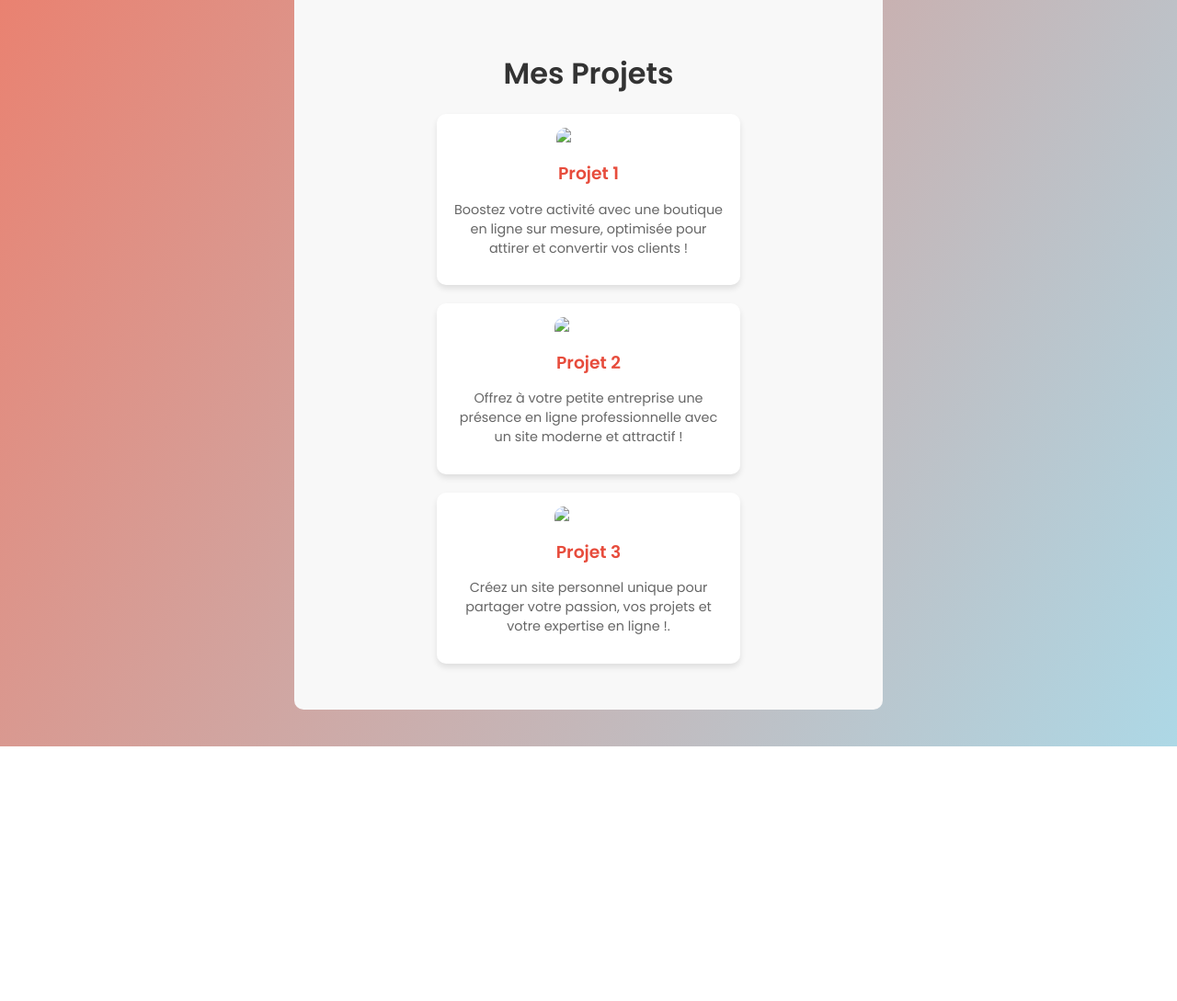
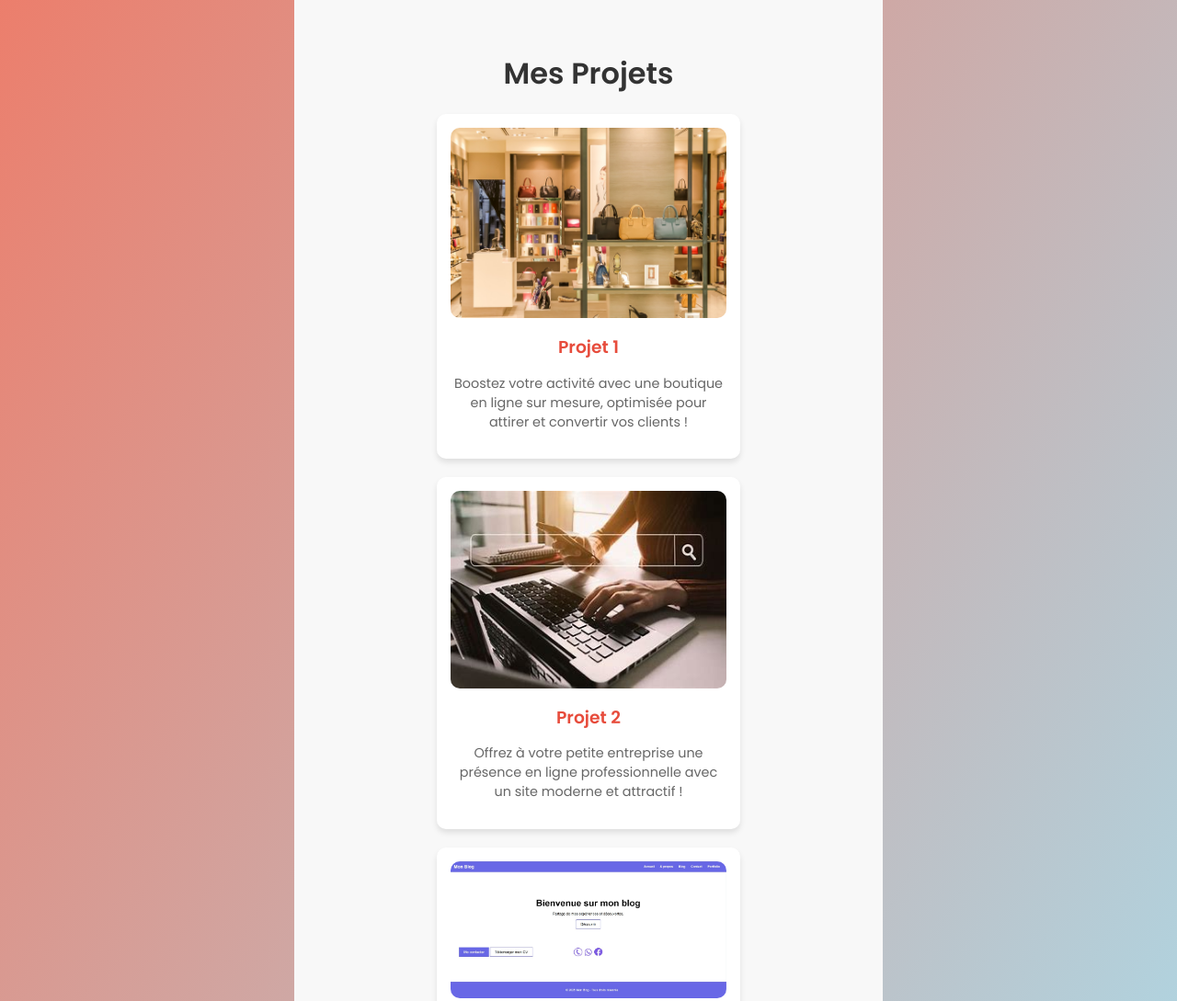
Before and after one commit to Kevine66/Mon-portfolio, a plain HTML site: page index.html in a window 1280 px wide. Shown: the part 1080-2169 px from the top of the page at 92% size. Before the commit the page ends 1892 px from the top, so only its background shows below. Drawn offline with nearby package versions, Linux system fonts and the light colour scheme.

Commit message:
Update index.html
modification du chemin des images

```diff
--- a/index.html
+++ b/index.html
@@ -43,17 +43,17 @@
         <h2>Mes Projets</h2>
         <div class="projets-container">
             <div class="projet">
-                <img src="mes images/img1.jpg" alt="Projet 1">
+                <img src="img1.jpg" alt="Projet 1">
                 <h3>Projet 1</h3>
                 <p>Boostez votre activité avec une boutique en ligne sur mesure, optimisée pour attirer et convertir vos clients !</p>
             </div>
             <div class="projet">
-                <img src="mes images/img2.jpeg" alt="Projet 2">
+                <img src="img2.jpeg" alt="Projet 2">
                 <h3>Projet 2</h3>
                 <p>Offrez à votre petite entreprise une présence en ligne professionnelle avec un site moderne et attractif !</p>
             </div>
             <div class="projet">
-                <img src="mes images/img3.jpg" alt="Projet 3">
+                <img src="img3.jpg" alt="Projet 3">
                 <h3>Projet 3</h3>
                 <p>Créez un site personnel unique pour partager votre passion, vos projets et votre expertise en ligne !.</p>
             </div>
```
